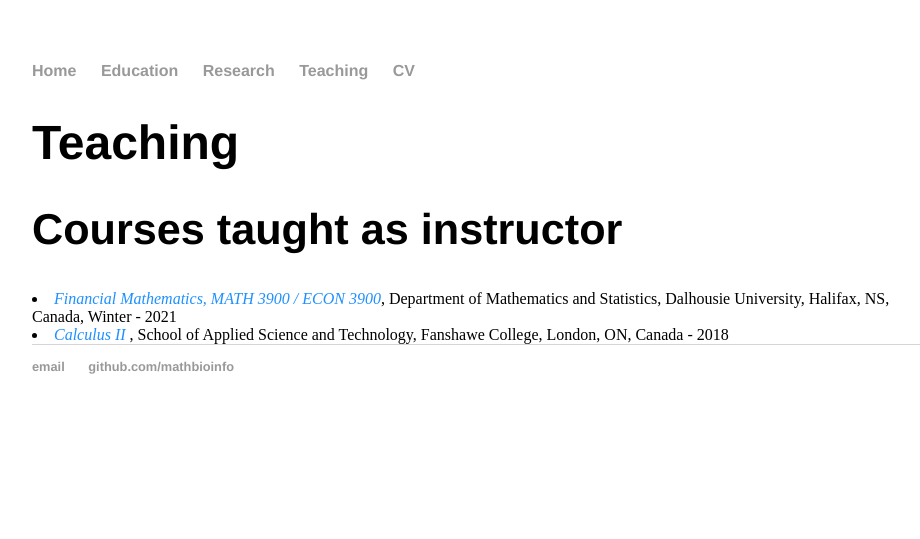
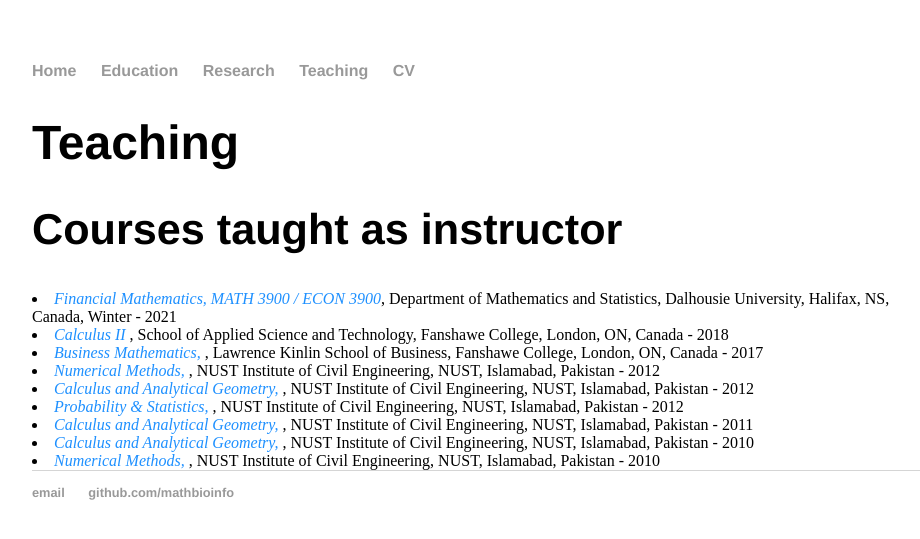
Before and after one commit to MathBioInfo/amjadkhan, a Jekyll site: the page built from Teaching/index.html, in a window 1280 px wide. Shown: the top 539 px of the page, without its empty margins (160-1080 px from the left). Built offline with Jekyll 4.4.1, drawn with Linux system fonts in a browser that asks for light colours.

Commit message:
Update index.html

```diff
--- a/Teaching/index.html
+++ b/Teaching/index.html
@@ -10,4 +10,13 @@
 			<li> <a style="color:DodgerBlue;" href="https://cdn.dal.ca/content/dam/dalhousie/pdf/faculty/science/math-stats/Math%203900%20Winter%202021%20Khan.pdf"><i>Financial Mathematics, MATH 3900 / ECON 3900</i></a>, Department of Mathematics and Statistics, Dalhousie University, Halifax, NS, Canada, Winter -
 2021
 			<li> <i style="color:DodgerBlue;">Calculus II </i>, School of Applied Science and Technology, Fanshawe College, London, ON, Canada - 2018
+		        <li> <i style="color:DodgerBlue;">Business Mathematics, </i>, Lawrence Kinlin School of Business, Fanshawe College, London, ON, Canada - 2017
+			<li> <i style="color:DodgerBlue;">Numerical Methods, </i>, NUST Institute of Civil Engineering, NUST, Islamabad, Pakistan - 2012
+			<li> <i style="color:DodgerBlue;">Calculus and Analytical Geometry, </i>, NUST Institute of Civil Engineering, NUST, Islamabad, Pakistan - 2012
+			<li> <i style="color:DodgerBlue;">Probability & Statistics, </i>, NUST Institute of Civil Engineering, NUST, Islamabad, Pakistan - 2012
+			<li> <i style="color:DodgerBlue;">Calculus and Analytical Geometry, </i>, NUST Institute of Civil Engineering, NUST, Islamabad, Pakistan - 2011
+			<li> <i style="color:DodgerBlue;">Calculus and Analytical Geometry, </i>, NUST Institute of Civil Engineering, NUST, Islamabad, Pakistan - 2010
+			<li> <i style="color:DodgerBlue;">Numerical Methods, </i>, NUST Institute of Civil Engineering, NUST, Islamabad, Pakistan - 2010
+
+
 </div>
```
